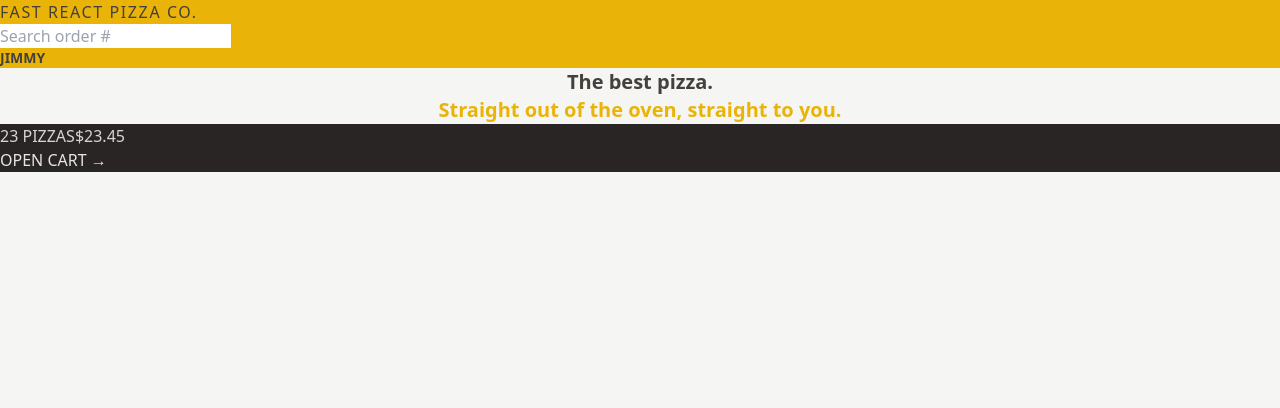
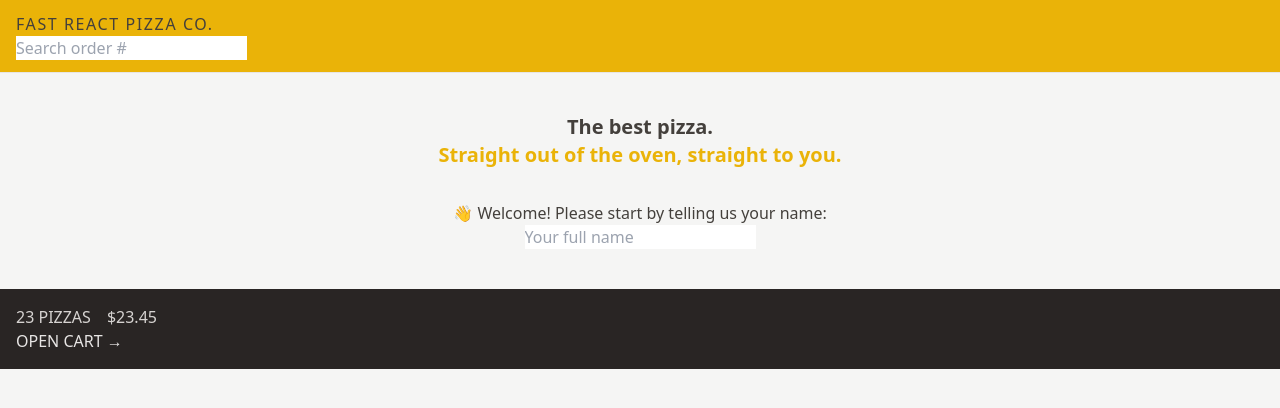
Before and after one commit to Kavishcan/fast-react-pizza, a React (Vite) app: page / in a window 1280 px wide. Shown: the top 408 px of the page. Built offline with nearby package versions, Linux system fonts and the light colour scheme.

Commit message:
The Box Model Spacing, Borders and Display

```diff
--- a/src/features/cart/CartOverview.jsx
+++ b/src/features/cart/CartOverview.jsx
@@ -2,8 +2,8 @@
 
 function CartOverview() {
   return (
-    <div className="bg-stone-800 uppercase text-stone-200">
-      <p className="text-semibold text-stone-300">
+    <div className="bg-stone-800 uppercase text-stone-200 p-4">
+      <p className="text-semibold text-stone-300 space-x-4">
         <span>23 pizzas</span>
         <span>$23.45</span>
       </p>
--- a/src/features/user/Username.jsx
+++ b/src/features/user/Username.jsx
@@ -1,5 +1,5 @@
 function Username() {
-  return <div className="text-sm font-semibold">Jimmy</div>;
+  return <div className="text-sm font-semibold hidden">Jimmy</div>;
 }
 
 export default Username;
--- a/src/ui/Header.jsx
+++ b/src/ui/Header.jsx
@@ -4,7 +4,7 @@
 
 function Header() {
   return (
-    <header className="bg-yellow-500 uppercase">
+    <header className="bg-yellow-500 uppercase px-4 py-3 border-b border-stone-200">
       <Link to="/" className="tracking-widest">
         Fast React Pizza Co.
       </Link>
--- a/src/ui/Home.jsx
+++ b/src/ui/Home.jsx
@@ -1,13 +1,17 @@
+import CreateUser from "../features/user/CreateUser";
+
 function Home() {
   return (
-    <div>
-      <h1 className="text-center text-xl font-semibold ">
+    <div className="my-10 text-center">
+      <h1 className="text-center text-xl font-semibold mb-8">
         The best pizza.
         <br />
         <span className="text-yellow-500">
           Straight out of the oven, straight to you.
         </span>
       </h1>
+
+      <CreateUser />
     </div>
   );
 }
```
Also changed, not shown: 1 other file (tests, documents, lock files or other folders).
